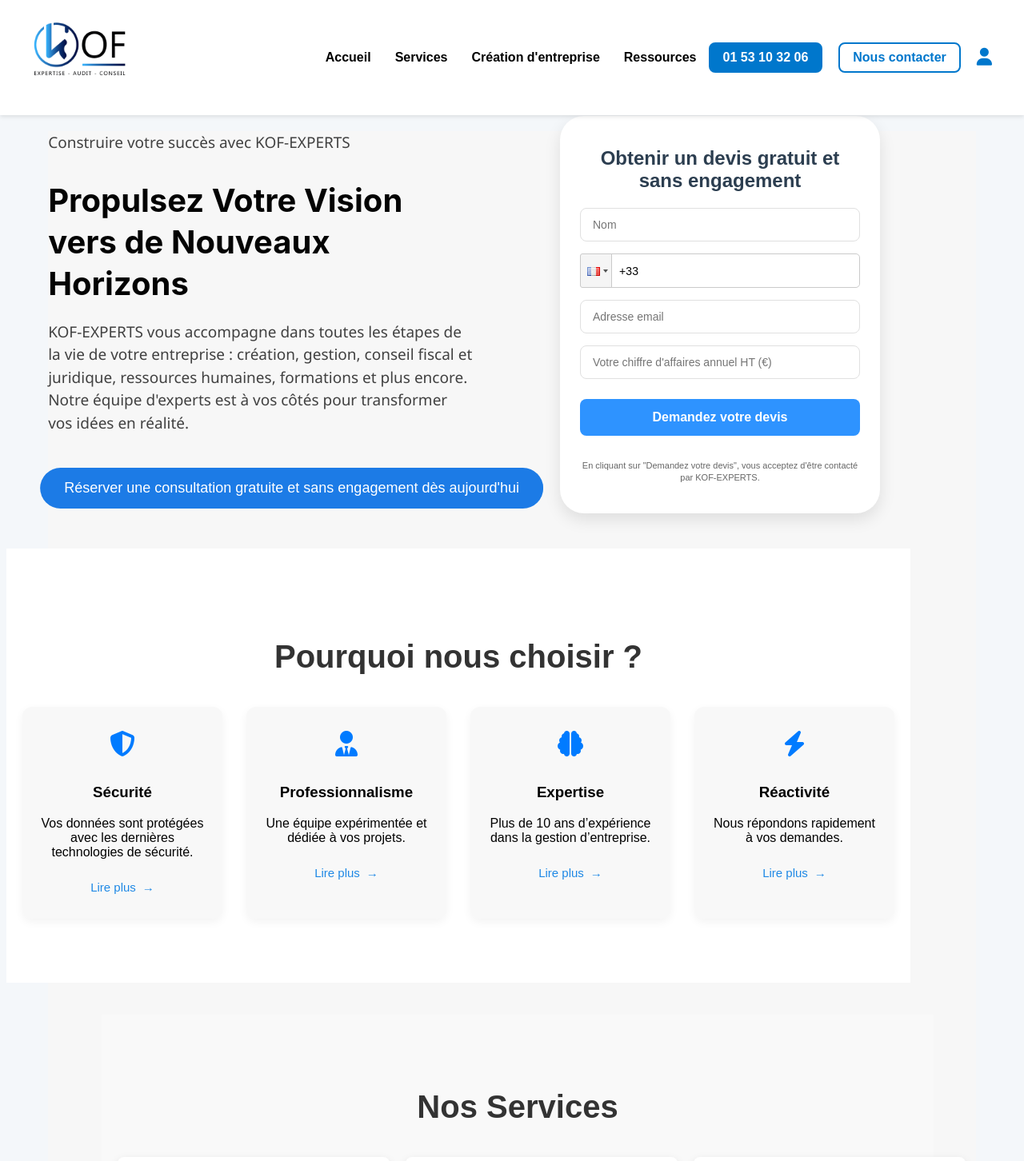
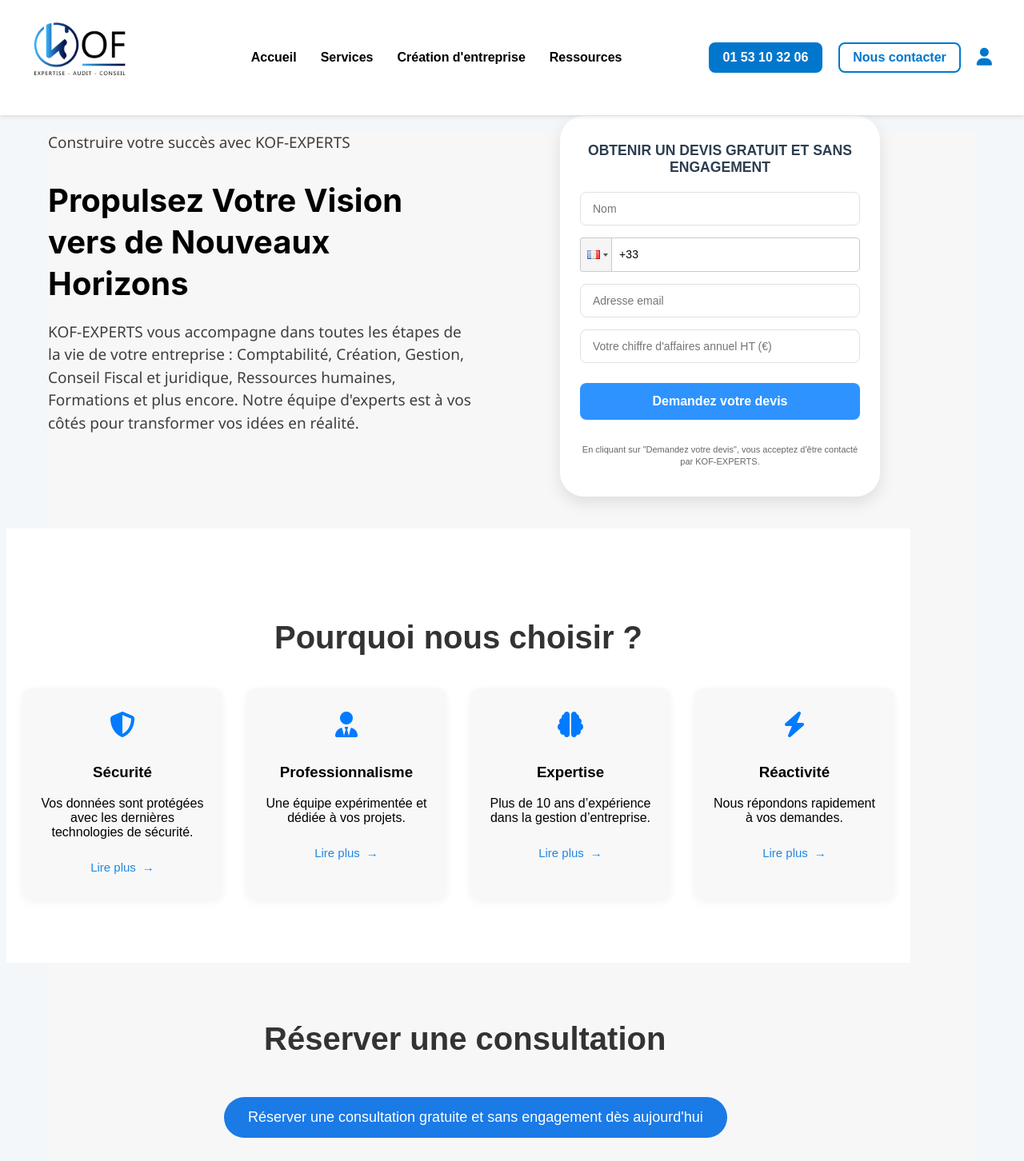
Before and after one commit to sana12-art/kof-site, a React (Create React App) app: page / in a window 1280 px wide. Shown: the top 1452 px of the page at 80% size. Built offline with nearby package versions, Linux system fonts and the light colour scheme.

Commit message:
changement

```diff
--- a/src/Pages/Home.css
+++ b/src/Pages/Home.css
@@ -43,6 +43,7 @@
   max-width: 1200px;        /* limite maximale */
   white-space: normal;
   text-align: center;
+  margin-left: 240px !important;
 }
 
 
@@ -362,7 +363,7 @@
     text-align: center;
     padding: 60px 20px;
     background-color: #f9f9f9;
-    margin-left:67px;
+    margin-left:20px;
 
   }
 
@@ -501,7 +502,7 @@
 
 .compact-form-title {
   color: #2c3e50;
-  font-size: 1.5rem;
+    font-size: 1.1rem !important;
   text-align: center;
   margin-bottom: 20px;
   font-weight: 600;
@@ -956,3 +957,33 @@
     left: -30px;
   }
 }
+.Reservation h2{
+  font-size: 2.5rem;
+  margin-bottom: 40px;
+  color: #333;
+  margin-left: 270px;
+}
+@media screen and (max-width: 768px) {
+  .Reservation {
+    text-align: center;
+    padding: 20px;
+    margin-left: -291px;
+  }
+
+  .Reservation h2 {
+    font-size: 1.8rem;
+    margin-bottom: 15px;
+    margin-left: 290px;
+  }
+
+  .cta-button  {
+    font-size: 0.9rem;
+    padding: 12px 16px;
+    width: 100%;
+    max-width: 300px;
+    margin: 0 auto;
+    display: block;
+    border-radius: 8px;
+    margin-right: -65px !important;
+  }
+}
--- a/src/Pages/Home.js
+++ b/src/Pages/Home.js
@@ -88,18 +88,10 @@ const Home = () => {
             transition={{ duration: 1.2, delay: 0.6 }}
             className="hero-description"
           >
-            KOF-EXPERTS vous accompagne dans toutes les étapes de la vie de votre entreprise : création, gestion, conseil fiscal et juridique, ressources humaines, formations et plus encore. Notre équipe d'experts est à vos côtés pour transformer vos idées en réalité.
+            KOF-EXPERTS vous accompagne dans toutes les étapes de la vie de votre entreprise : Comptabilité, Création, Gestion, Conseil Fiscal et juridique, Ressources humaines, Formations et plus encore. Notre équipe d'experts est à vos côtés pour transformer vos idées en réalité.
           </motion.p>
 
-          <motion.button
-            className="cta-button"
-            onClick={() => navigate('/consultation')}
-            initial={{ opacity: 0, y: 20 }}
-            animate={{ opacity: 1, y: 0 }}
-            transition={{ duration: 1, delay: 0.9 }}
-          >
-            Réserver une consultation gratuite et sans engagement dès aujourd'hui
-          </motion.button>
+
         </div>
 
         <motion.div
@@ -109,8 +101,7 @@ const Home = () => {
           transition={{ duration: 1 }}
         >
           <div className="compact-devis-container">
-            <h3 className="compact-form-title">Obtenir un devis gratuit
-            et sans engagement</h3>
+            <h3 className="compact-form-title">OBTENIR UN DEVIS GRATUIT ET SANS ENGAGEMENT </h3>
             {successMessage &&
               <div className="success-message">
                 Merci ! Votre demande a bien été envoyée. Un conseiller vous contactera très bientôt.
@@ -224,7 +215,19 @@ const Home = () => {
             </div>
           </div>
         </section>
+        <div className='Reservation'>
+        <h2>Réserver une consultation</h2>
+          <motion.button
 
+            className="cta-button"
+            onClick={() => navigate('/consultation')}
+            initial={{ opacity: 0, y: 20 }}
+            animate={{ opacity: 1, y: 0 }}
+            transition={{ duration: 1, delay: 0.9 }}
+          >
+            Réserver une consultation gratuite et sans engagement dès aujourd'hui
+          </motion.button>
+        </div>
         <section id="services" className="services-section">
           <h2>Nos Services</h2>
           <div className="services-grid">
--- a/src/components/Footer.css
+++ b/src/components/Footer.css
@@ -57,9 +57,14 @@ footer {
 
 .footer-contact p {
   font-size: 16px;
-   color: #000;
+  color: #000;
+  line-height: 0.1;
 }
+.footer-contact a {
 
+  color: #000;
+
+}
 .footer-social-icons {
   display: flex;
   gap: 15px;
--- a/src/components/Footer.js
+++ b/src/components/Footer.js
@@ -33,6 +33,7 @@ const Footer = () => {
         <div className="footer-contact">
             <h4>Contactez KOF</h4>
             <p>contact@kof-experts.com</p>
+            <p><a href="tel:0153103206">01 53 10 32 06</a></p>
         </div>
 
     </footer>
--- a/src/components/Navbar.css
+++ b/src/components/Navbar.css
@@ -37,6 +37,8 @@
     align-items: center;
     justify-content: center;
     flex: 1;
+    margin-right: 93px !important;
+
 }
 
 .nav-link {
@@ -211,6 +213,7 @@
       flex-direction: column;
       gap: 12px;
       width: 100%;
+      margin-left: 88px;
     }
 
  /* En version mobile, on n'affiche plus display:none */
```
